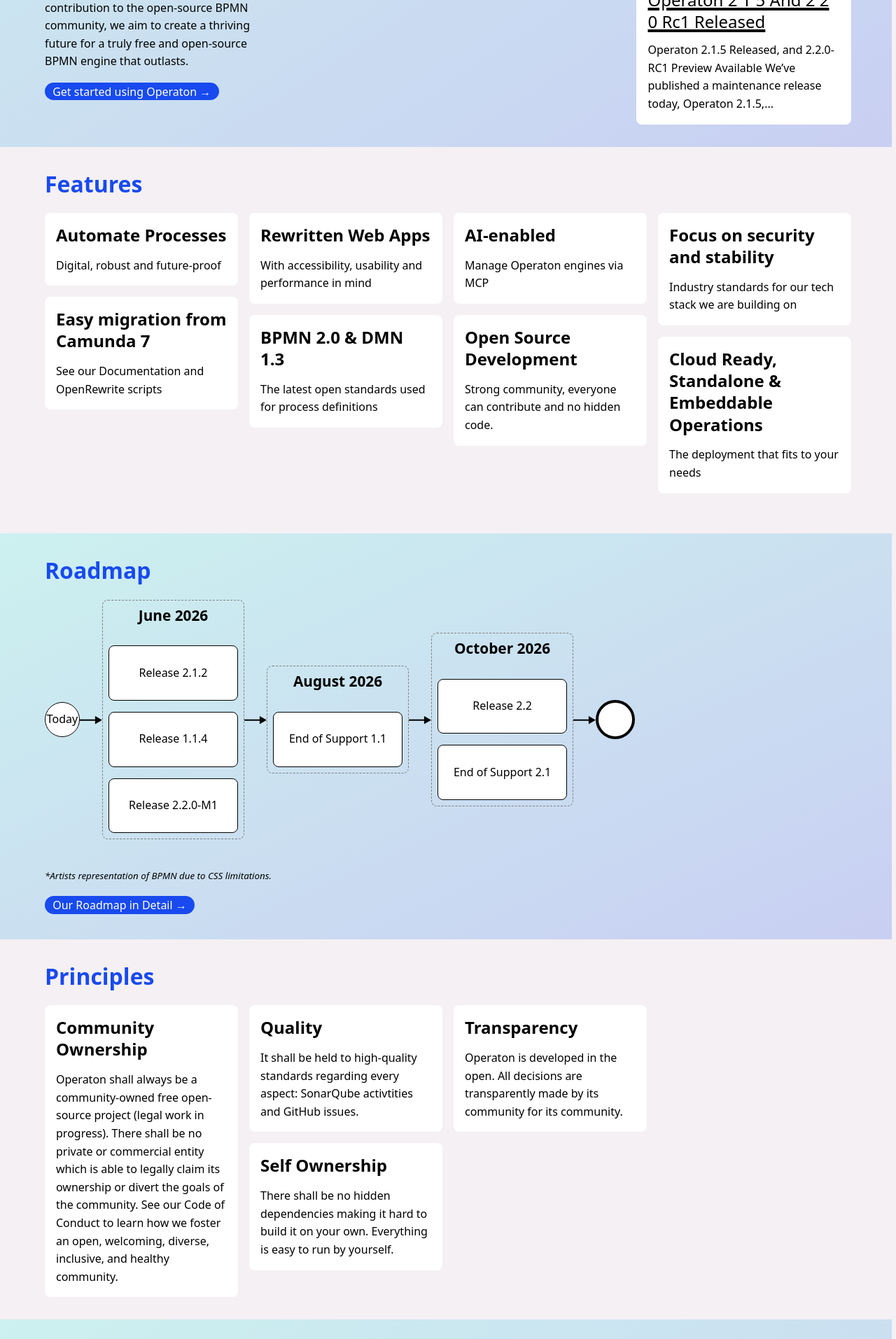
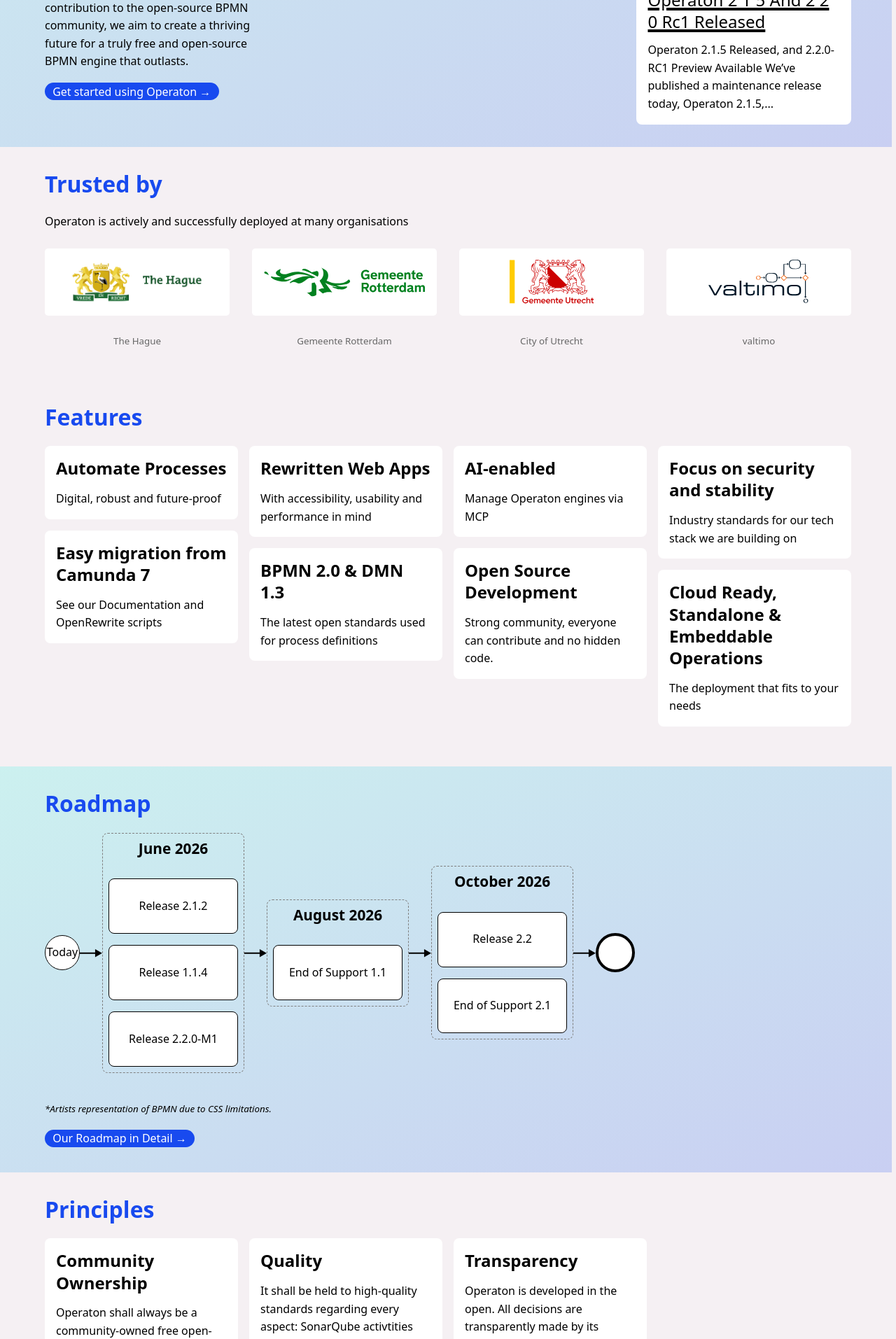
Before and after one commit to operaton/operaton.org, a Jekyll site: the page built from index.html, in a window 1280 px wide. Shown: the part 388-2301 px from the top of the page at 70% size. Built offline with Jekyll 4.4.1, drawn with Linux system fonts in a browser that asks for light colours.

Commit message:
show operaton adopters on start page add adopters.yml als data entry point

```diff
--- a/assets/css/main.css
+++ b/assets/css/main.css
@@ -112,6 +112,46 @@
     z-index: -1;
     opacity: .2;
     padding: 0;
+  }
+
+  .logo-gallery {
+    list-style: none;
+    display: flex;
+    flex-wrap: wrap;
+    gap: 2rem;
+    justify-content: space-evenly;
+    align-items: stretch;
+    margin: 1lh 0 3lh 0;
+    padding: 0;
+
+    li {
+      flex: 1;
+      min-width: 6rem;
+      margin: 0;
+      padding: 0;
+      text-align: center;
+      color: var(--color-font-secondary);
+      display: flex;
+      flex-direction: column;
+
+      > a {
+        flex: 1;
+        background: white;
+        padding: 1em;
+        border-radius: .3em;
+        vertical-align: center;
+        max-height: 4rem;
+      }
+    }
+
+
+
+    img {
+      width: 100%;
+      height: 100%;
+      vertical-align: center;
+      object-fit: contain;
+    }
   }
 
   .faq {
--- a/index.html
+++ b/index.html
@@ -64,6 +64,24 @@
     </div>
   </div>
 </header>
+
+<section id="usage">
+  <h2>Trusted by</h2>
+
+  Operaton is actively and successfully deployed at many organisations
+
+  <ul class="logo-gallery">
+    {% for adopter in site.data.adopters %}
+      <li>
+        <a href="{{ adopter.website }}">
+          <img alt="{{ adopter.name }}" src="{{ adopter.logo }}">
+        </a>
+        <br>
+        <small>{{ adopter.name }}</small>
+      </li>
+    {% endfor %}
+  </ul>
+</section>
 
 <section id="features">
   <h2>Features</h2>
```
Also changed, not shown: _data/adopters.yml (added, +15 -0 lines), assets/img/adopters/denhaag_logo.png (added), assets/img/adopters/rotterdam_logo.svg (added), assets/img/adopters/valtimo_logo.svg (added), assets/img/adopters/wapen-utrecht-rood.svg (added).
